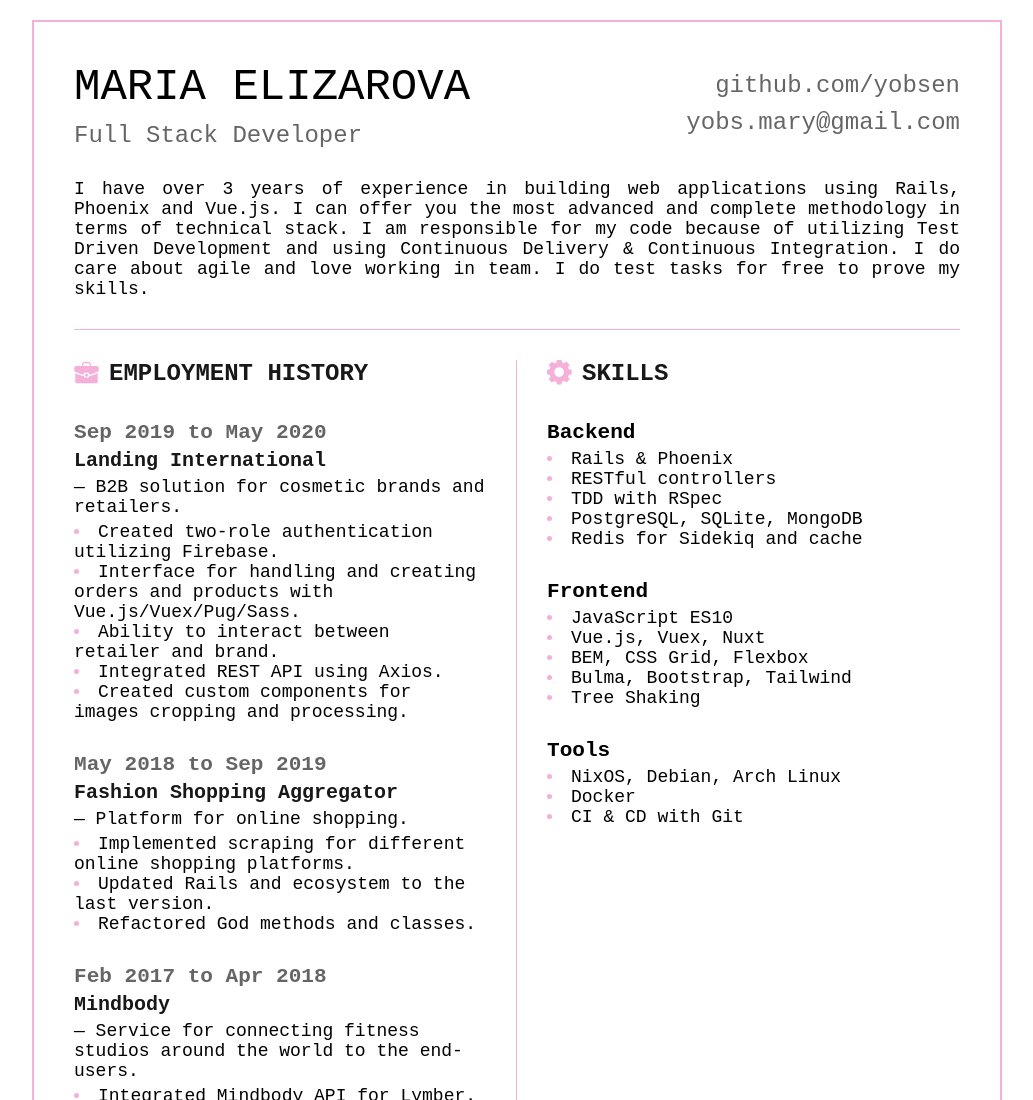
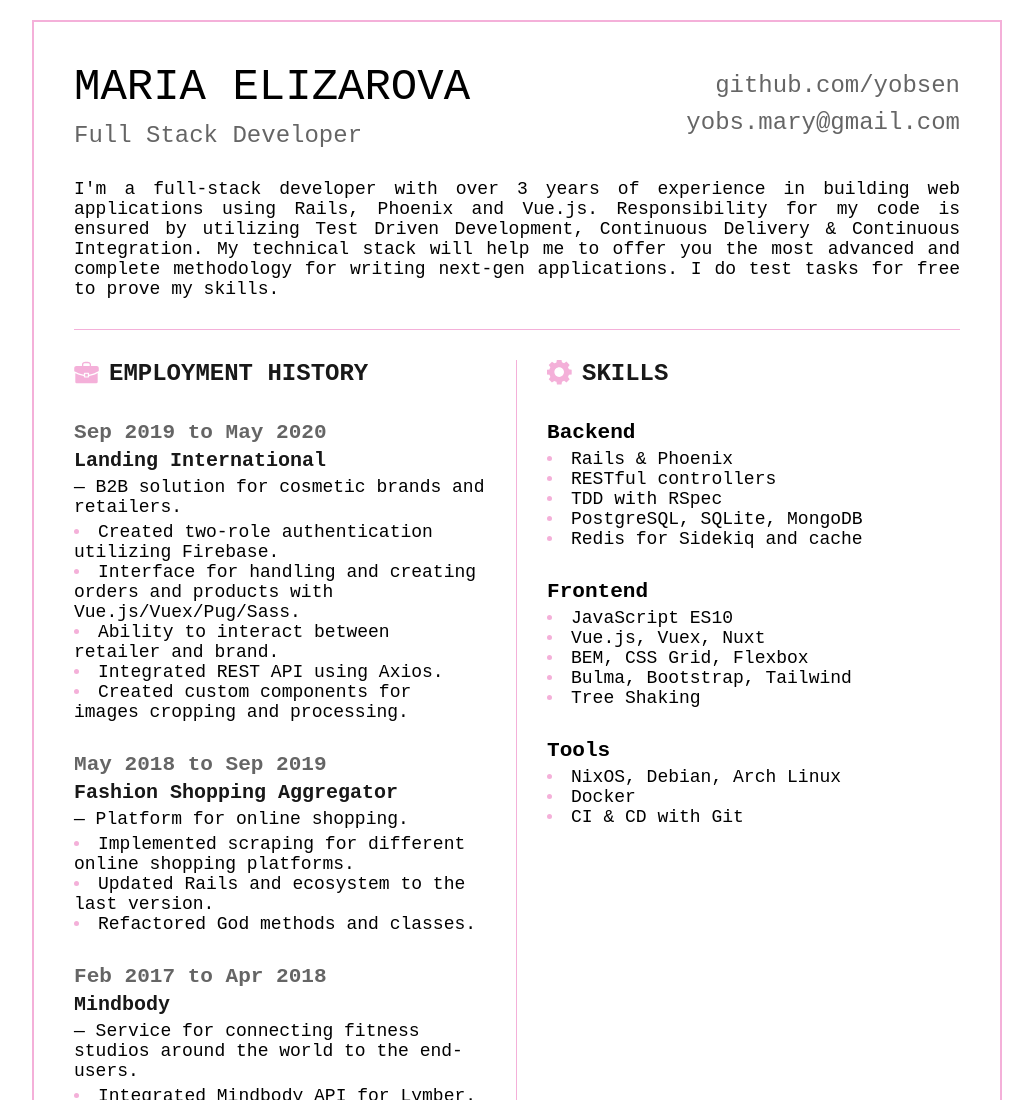
Before and after one commit to yobsen/resume, a plain HTML site: page index.html in a window 1280 px wide. Shown: the top 1100 px of the page, without its empty margins (123-1156 px from the left). Drawn offline with Linux system fonts and the light colour scheme.

Commit message:
update profile

```diff
--- a/index.html
+++ b/index.html
@@ -47,7 +47,9 @@
     </div>
 
     <div class="profile">
-      I have over 3 years of experience in building web applications using Rails, Phoenix and Vue.js. I can offer you the most advanced and complete methodology in terms of technical stack. I am responsible for my code because of utilizing Test Driven Development and using Continuous Delivery & Continuous Integration. I do care about agile and love working in team. I do test tasks for free to prove my skills.
+      I'm a full-stack developer with over 3 years of experience in building web applications using Rails, Phoenix and Vue.js.
+Responsibility for my code is ensured by utilizing Test Driven Development, Continuous Delivery & Continuous Integration.
+My technical stack will help me to offer you the most advanced and complete methodology for writing next-gen applications. I do test tasks for free to prove my skills.
     </div>
 
     <div class="main-section">
```
